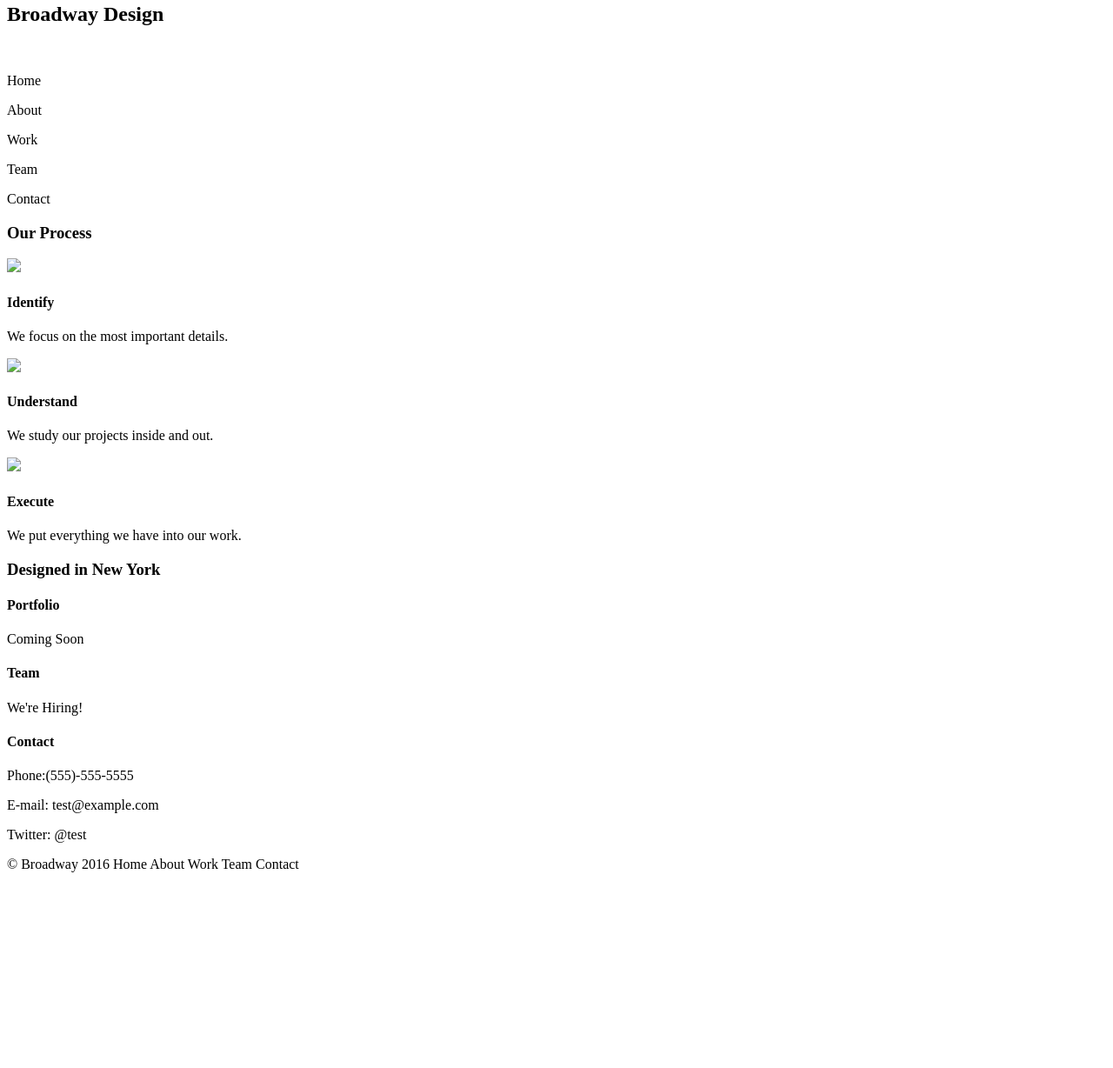
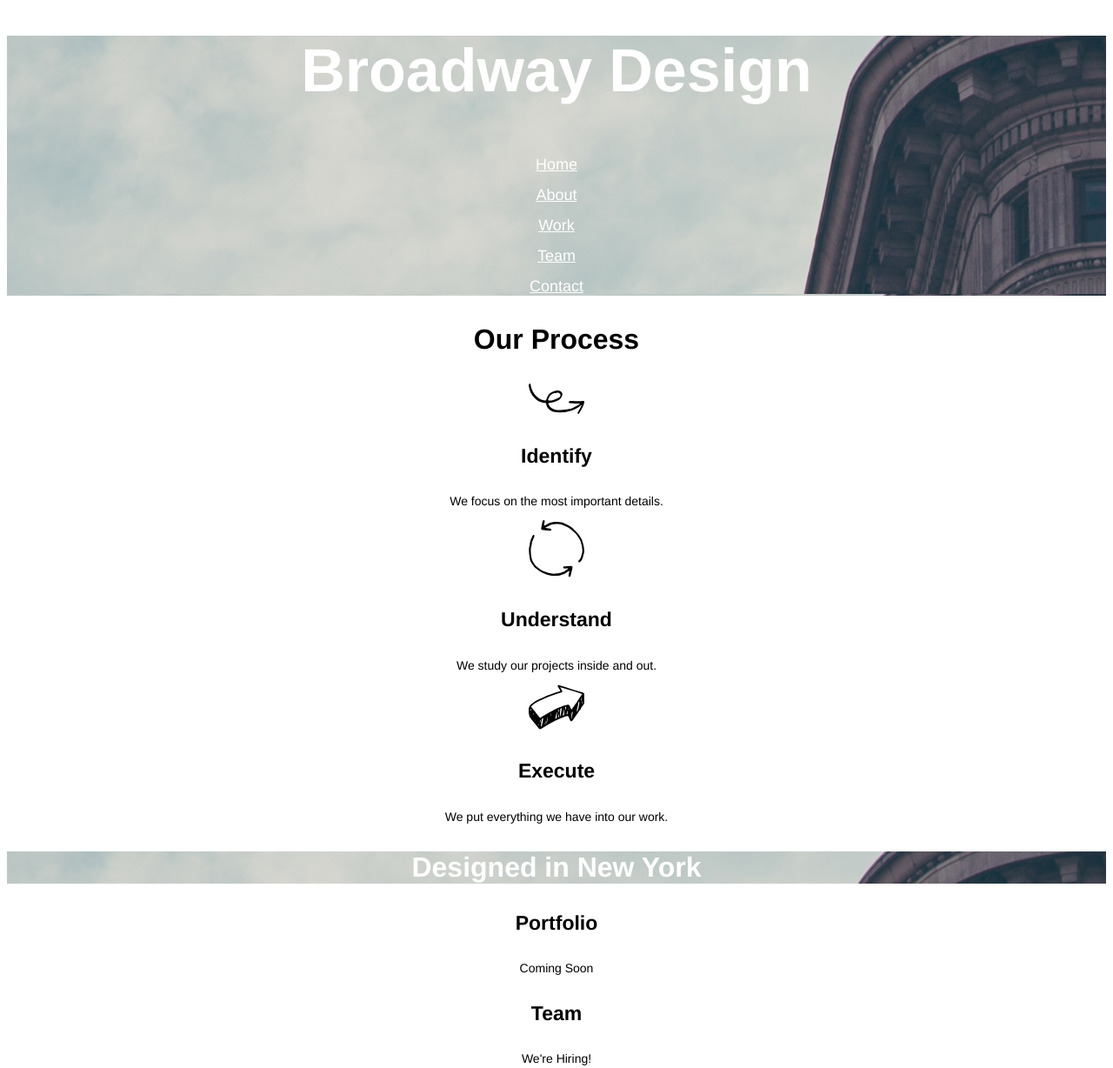
Before and after one commit to erick-romo/broadway, a plain HTML site: page index.html in a window 1280 px wide. Shown: the part 17-1245 px from the top of the page at 87% size. Before the commit the page ends 1036 px from the top, so only its background shows below. Drawn offline with Linux system fonts and the light colour scheme.

Commit message:
finalized styling and images

```diff
--- a/index.html
+++ b/index.html
@@ -5,31 +5,30 @@
 		<link href="./resources/css/style.css" type="text/css" rel="stylesheet">
 	</head>
 	<body>
-
 		<nav>
 			<h1>Broadway Design</h1>
-	<br />
-	<p>Home</p>
-	<p>About</p>
-	<p>Work</p>
-	<p>Team</p>
-	<p>Contact</p>
+			<p><a href="#">Home</a></p>
+			<p><a href="#about">About</a></p>
+			<p><a href="#work">Work</a></p>
+			<p><a href="#team">Team</p>
+			<p><a href="#contact">Contact</a></p>
 		</nav>
+
 		<h3>Our Process</h3>
-	<div class="identify">
-		<img src="./resources/images/identify.jpg">
+		<div id="about">
+			<img src="./resources/images/identify.svg">
 			<h4>Identify</h4>
 			<p>We focus on the most important details.</p>
 		</div>
 
 		<div class="understand">
-		<img src="./resources/images/understand.jpg">
+			<img src="./resources/images/understand.svg">
 			<h4>Understand</h4>
 			<p>We study our projects inside and out.</p>
 		</div>
 
 		<div class="Execute">
-		<img src="./resources/images/execute.jpg">
+			<img src="./resources/images/execute.svg">
 			<h4>Execute</h4>
 			<p>We put everything we have into our work.</p>
 		</div>
@@ -38,11 +37,17 @@
 			<h3>Designed in New York</h3>
 		</div>
 
-	<div class="third-body">
+		<div id="work">
 			<h4>Portfolio</h4>
 			<p>Coming Soon</p>
+		</div>
+
+		<div id="team">
 			<h4>Team</h4>
 			<p>We're Hiring!</p>
+		</div>
+
+		<div id="contact">
 			<h4>Contact</h4>
 			<p>Phone:(555)-555-5555</p>
 			<p>E-mail: test@example.com</p>
@@ -50,17 +55,6 @@
 		</div>
 
 		<div class="footer">
-	<p>&copy Broadway 2016 Home About Work Team Contact</p>
-
-
-
-
-
-
-
-
-
+		<p>&copy Broadway 2016 <a href="#">Home</a> <a href="#about">About</a> <a href="#work">Work</a> <a href="#team">Team</a> <a href="#contact">Contact</a></p>
 	</body>
-
-
 </html>
--- a/resources/css/style.css
+++ b/resources/css/style.css
@@ -0,0 +1,48 @@
+body {
+	text-align: center;
+	font-family: Helvetica;
+}
+
+h1 {
+	font-size: 70px;
+	font-weight: bold;
+	color: white;
+}
+
+h3 {
+	font-size: 32px;
+	font-weight: bold;
+}
+
+h4 {
+	font-size: 23px;
+	font-weight: bold;
+}
+nav {
+	background-image: url("../images/the-flatiron-building.png");
+
+}
+
+p {
+	font-size: 14px;
+}
+
+.center-banner {
+	background-image: url("../images/the-flatiron-building.png");
+	font-size: 23px;
+	font-weight: bold;
+	color: white;
+}
+
+a {
+	font-size: 18px;
+	color: white;
+}
+
+.footer {
+	font-family: Helvetica;
+	font-size: 11px;
+	color: white;
+	background-color: dimgray;
+	text-align: left;
+}
```
Also changed, not shown: resources/images/broadway_redline.jpg (added), resources/images/execute.svg (renamed from resources/images/execute.jpg), resources/images/identify.svg (renamed from resources/images/identify.jpg), resources/images/the-flatiron-building.png (renamed from resources/images/the-flatiron-building.jpg), resources/images/understand.svg (renamed from resources/images/understand.jpg), 1 other file. Lines whose indentation alone changed are shown as unchanged.
